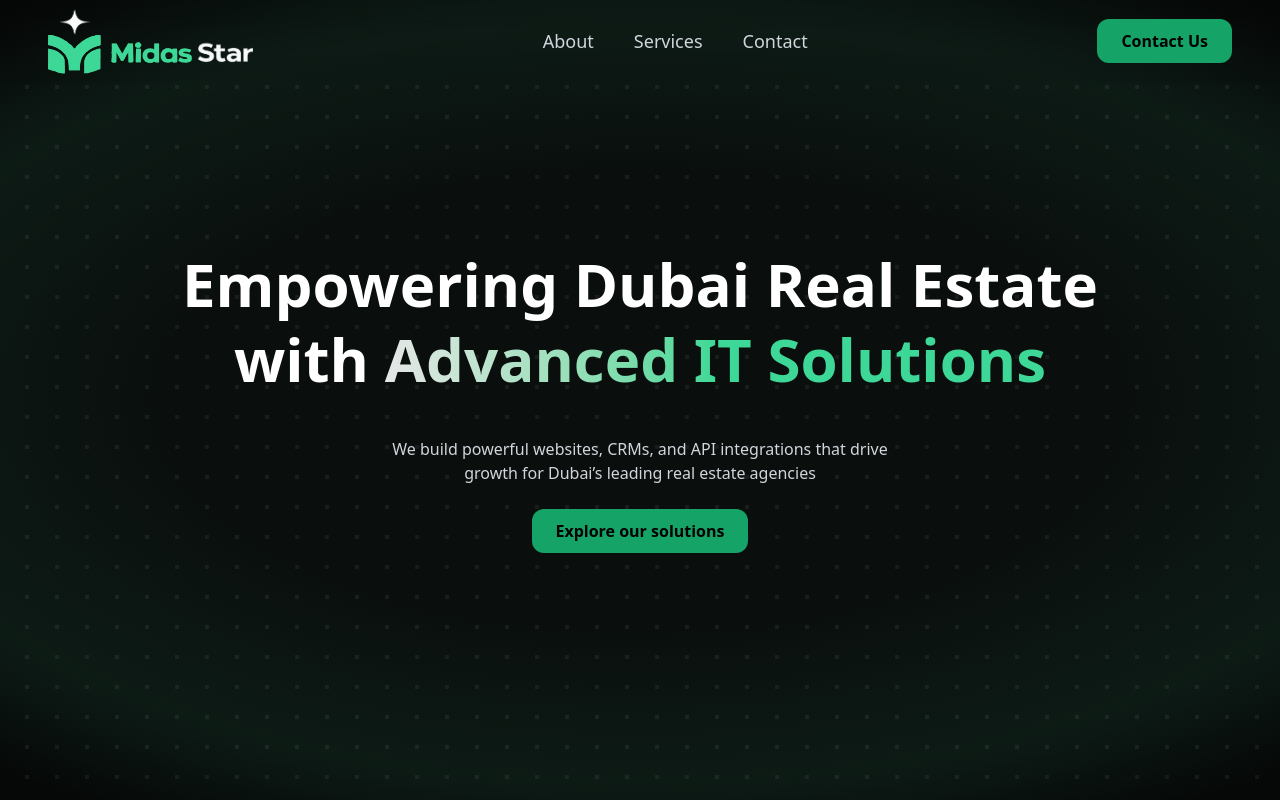
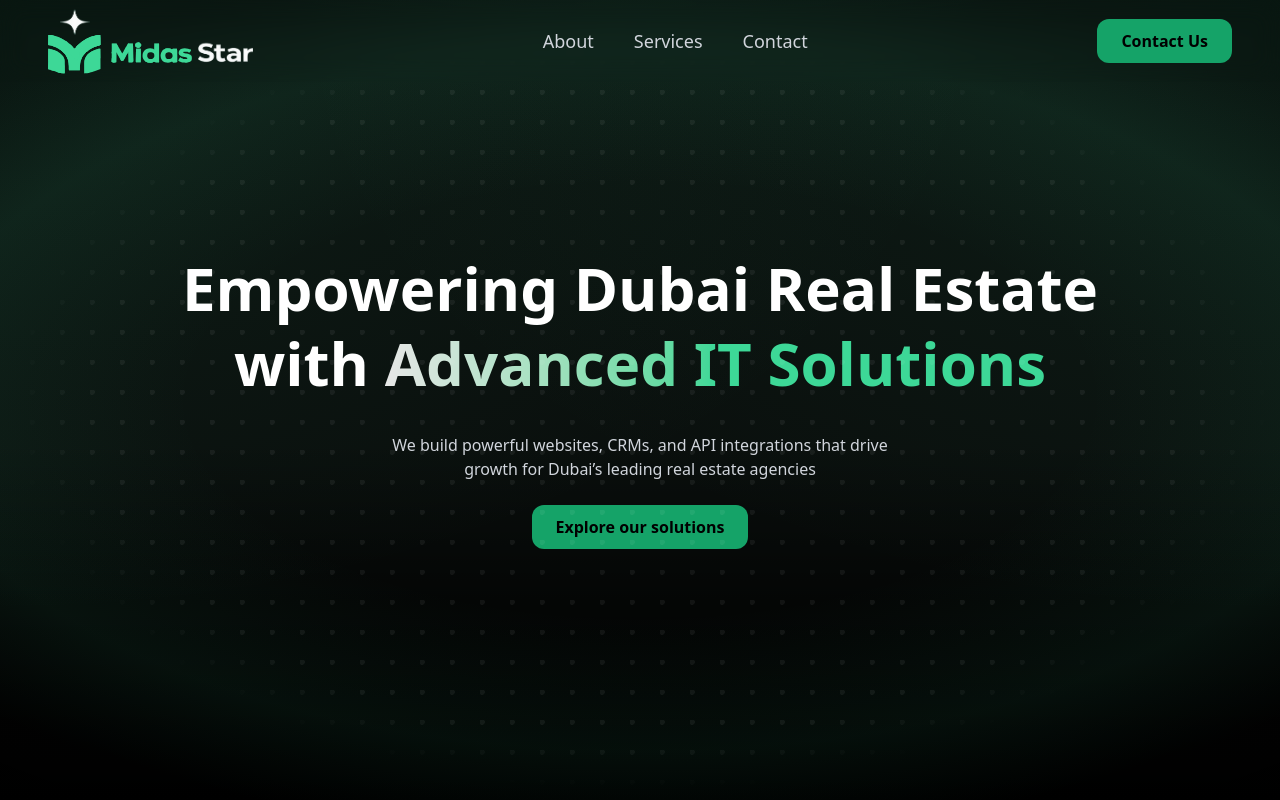
Before and after one commit to vyakhyaagoyal/Midas-Star, a Next.js app: page / in a window 1280 px wide. Shown: the top 800 px of the page. Built offline with nearby package versions, Linux system fonts and the light colour scheme.

Commit message:
fixed hero page graident

```diff
--- a/app/components/Hero.tsx
+++ b/app/components/Hero.tsx
@@ -39,7 +39,7 @@ export default function Hero() {
           whileInView={{ opacity: 1, y: 0 }}
           transition={{ delay: 0.25, duration: 0.6, ease: "easeOut" }}
           viewport={{ once: true }}
-          className="mt-10 text-gray-300"
+          className="mt-8 text-gray-300 text-md"
         >
           We build powerful websites, CRMs, and API integrations that drive{" "}
           <br />
--- a/app/globals.css
+++ b/app/globals.css
@@ -27,7 +27,6 @@
   :root {
     --background: #0a0a0a;
     --foreground: #ededed;
-    /* brand can stay same or change */
     /* --brand-primary: #4bbf90; */
   }
 }
@@ -38,36 +37,92 @@ body {
 }
 
 .hero-dotted {
+  position: relative;
   background-color: #0a0f0d;
 
   background-image:
-    /* dotted texture */
+    /* top-left brand glow */
     radial-gradient(
-      circle at 1.5px 1.5px,
-      rgba(255, 255, 255, 0.06) 2.8px,
-      transparent 3px
+      ellipse at top left,
+      rgba(var(--brand-primary-rgb), 0.08),
+      transparent 55%
     ),
 
-    /* brand-aware inverted oval vignette */
+    /* top-right brand glow */
+    radial-gradient(
+      ellipse at top right,
+      rgba(var(--brand-primary-rgb), 0.08),
+      transparent 55%
+    ),
+
+    /* 🔹 center ellipse (allowed to fade at bottom) */
     radial-gradient(
       ellipse at center,
       rgba(10, 15, 13, 0) 0%,
-      rgba(10, 15, 13, 0) 40%,
-      rgba(var(--brand-primary-rgb), 0.06) 68%,
-      rgba(0, 0, 0, 0.45) 85%,
-      rgba(0, 0, 0, 0.75) 110%
+      rgba(10, 15, 13, 0) 38%,
+      rgba(var(--brand-primary-rgb), 0.06) 62%,
+      rgba(0, 0, 0, 0.35) 78%,
+      rgba(0, 0, 0, 0.65) 90%
+    ),
+     /* ⬇️ bottom hard black fade (dominates corners + bottom) */
+    linear-gradient(
+      to bottom,
+      rgba(0, 0, 0, 0) 55%,
+      rgba(0, 0, 0, 0.6) 75%,
+      rgba(0, 0, 0, 1) 100%
     );
 
+  background-repeat: no-repeat;
   background-size:
-    30px 30px,
-    130% 100%;
+    100% 100%,
+    100% 100%,
+    130% 100%,
+    100% 100%;
 
   background-position:
+    top left,
+    top right,
     center,
     center;
 
-  background-repeat: repeat, no-repeat;
+  overflow: hidden;
 }
+
+
+/* dots layer */
+.hero-dotted::before {
+  content: "";
+  position: absolute;
+  inset: 0;
+
+  background-image: radial-gradient(
+    circle at 2px 2px,
+    rgba(255, 255, 255, 0.06) 2.8px,
+    transparent 3px
+  );
+
+  background-size: 30px 30px;
+  background-repeat: repeat;
+
+  /* ✨ mask dots to ellipse only */
+  -webkit-mask-image: radial-gradient(
+    ellipse at center,
+    black 0%,
+    black 60%,
+    transparent 70%
+  );
+
+  mask-image: radial-gradient(
+    ellipse at center,
+    black 0%,
+    black 60%,
+    transparent 70%
+  );
+
+  pointer-events: none;
+}
+
+
 
 .brand-blob {
   background: rgba(var(--brand-primary-rgb), 0.55);
```
